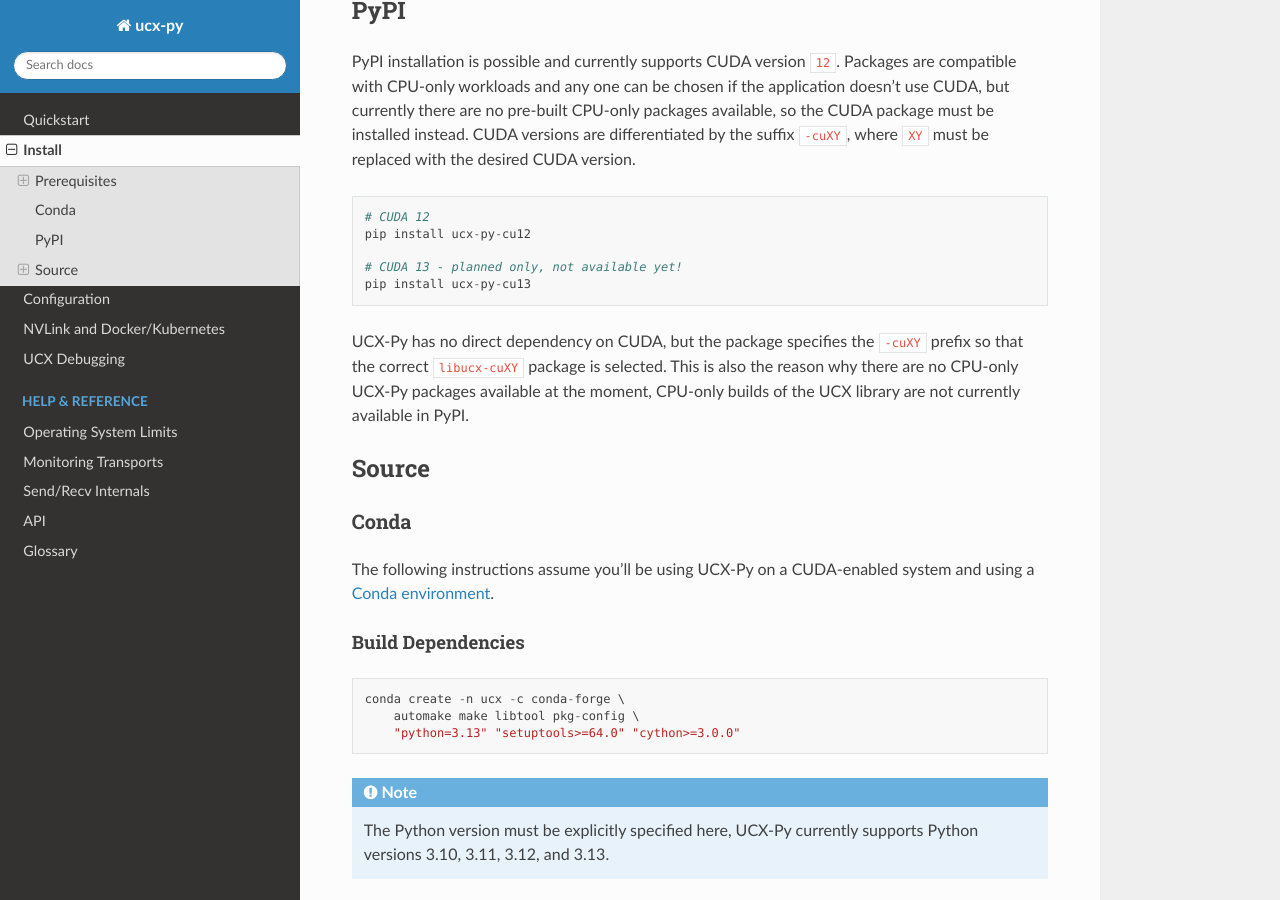
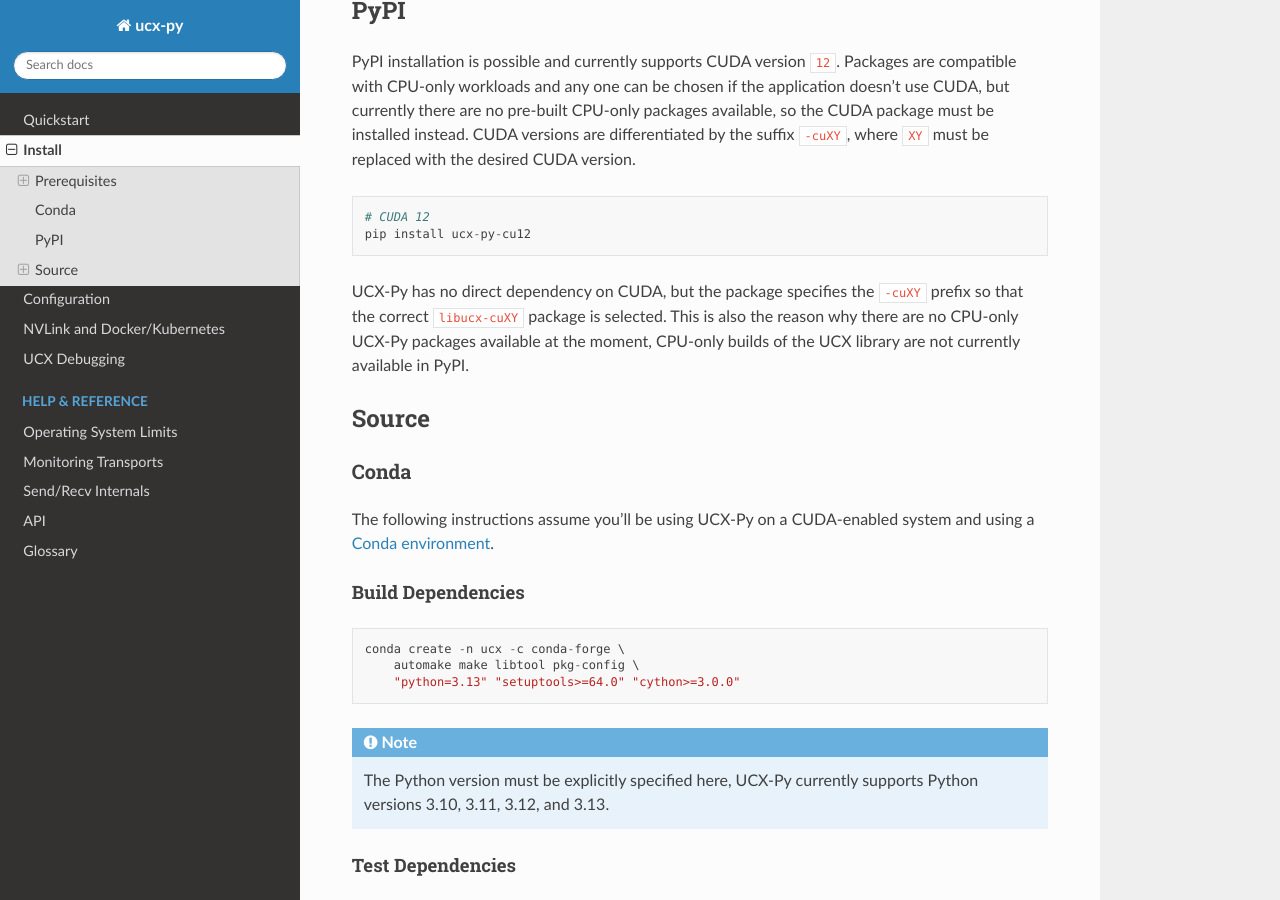
Before and after one commit to rapidsai/ucx-py, a Sphinx documentation site: the page built from docs/source/install.rst, in a window 1280 px wide and 900 px high, scrolled down 1159 px. Built offline with Sphinx 7.4.7 and the Read the Docs theme 3.1.0, drawn with Linux system fonts in a browser that asks for light colours; the version number could not be read and is left out.

Commit message:
Remove CUDA 13 sample

```diff
--- a/docs/source/install.rst
+++ b/docs/source/install.rst
@@ -63,9 +63,6 @@
 
     # CUDA 12
     pip install ucx-py-cu12
-
-    # CUDA 13 - planned only, not available yet!
-    pip install ucx-py-cu13
 
 UCX-Py has no direct dependency on CUDA, but the package specifies the
 ``-cuXY`` prefix so that the correct ``libucx-cuXY`` package is selected.
```
